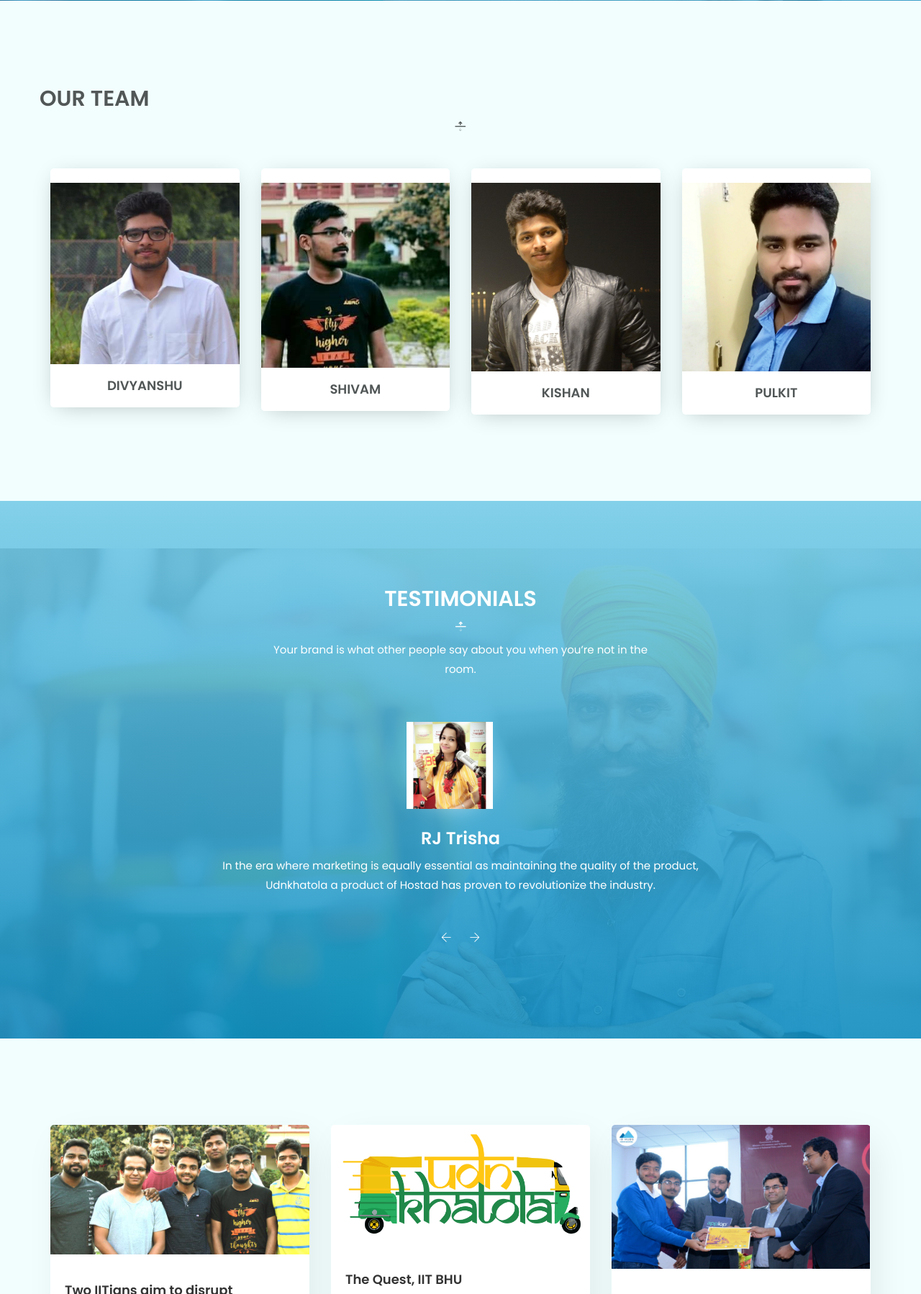
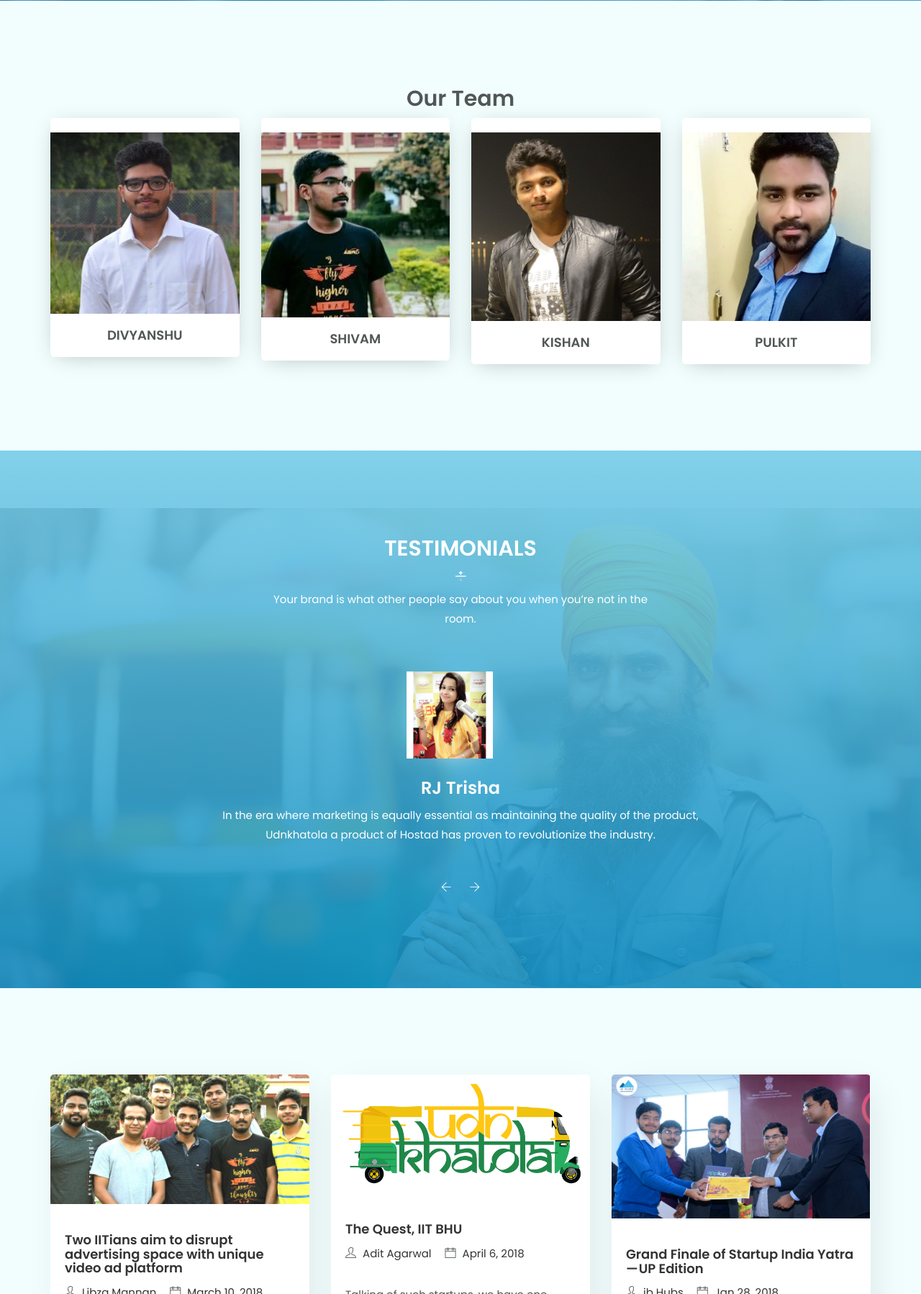
Before and after one commit to rock252/hostad, a Django app: page / in a window 1280 px wide. Shown: the part 4702-6500 px from the top of the page at 72% size. Run offline with Django 3.2, Linux system fonts and the light colour scheme; some libraries are stand-ins or nearby versions.

```diff
--- a/udn/templates/udn/home.html
+++ b/udn/templates/udn/home.html
@@ -453,8 +453,8 @@
     <section class="section-padding gray-bg" id="team-page">
         <div class="container">
             <div class="row">
-                <div >
-                    <div class="page-title">
+                <div class="col-xs-12 col-sm-6 col-sm-offset-3 text-center">
+                    <div >
                         <h2>Our Team</h2>
                         <p></p>
                     </div>
```
